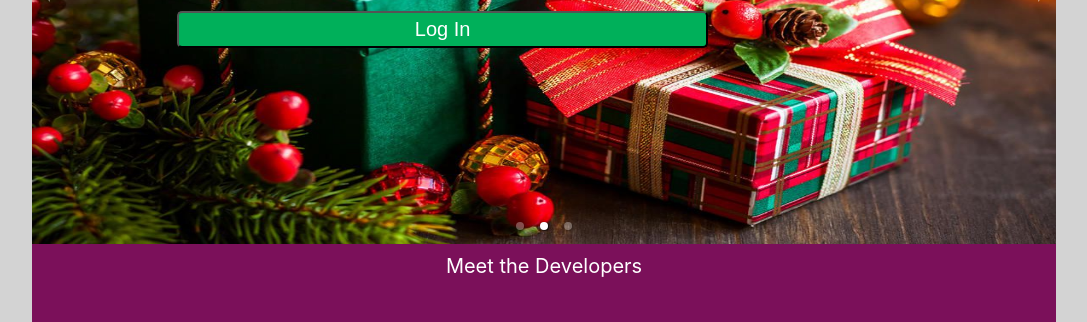
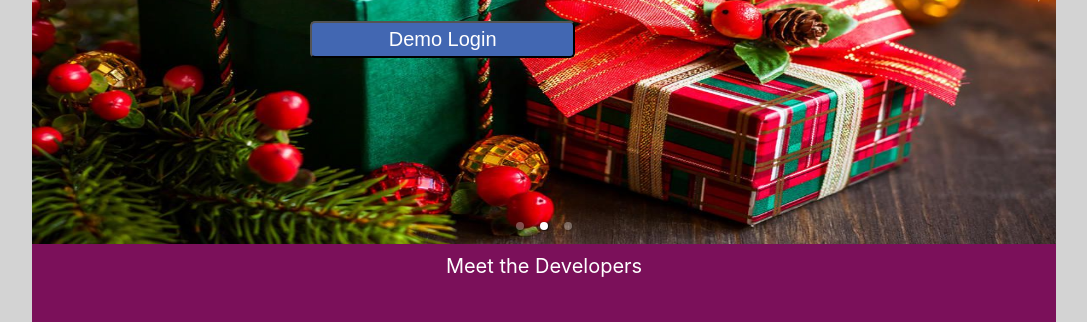
Before and after one commit to jork41989/ElephantSurprise, a React app in the folder client/: page / in a window 1280 px wide. Shown: the part 338-660 px from the top of the page, without its empty margins (96-1183 px from the left). Built offline with nearby package versions, Linux system fonts and the light colour scheme.

Commit message:
Demo button now on slider/css for that instance

```diff
--- a/client/src/components/splash/splash.css
+++ b/client/src/components/splash/splash.css
@@ -58,3 +58,8 @@
   color:white;
   font-size: 100px;
 }
+
+.slideDemo{
+  width: 50%;
+  margin-left: 25%;
+}
--- a/client/src/components/splash/splash.js
+++ b/client/src/components/splash/splash.js
@@ -10,6 +10,7 @@ import channukahBG from '../../images/slide2.jpg'
 import officeBG from '../../images/slide3.jpeg'
 import christmasBG from '../../images/slide1.jpg'
 import otherBG from '../../images/Other.jpg'
+import DemoLogin from '../auth/demo_login'
 import "./splash.css"
 const { IS_LOGGED_IN } = Queries;
 
@@ -89,21 +90,21 @@ class Splash extends Component {
                       <img src={officeBG} className="HomeImg" />
                       <div className="sliderButtons">
                         <h1>Welcome to Elephant Surprise</h1>
-                          <button onClick={() => this.setState({ modal: true, type: "login" })} className="authButton">Log In</button>
+                          <div className="slideDemo"><DemoLogin /></div>
                       </div>
                     </div>
                       <div>
                         <img src={christmasBG} className="HomeImg" />
                         <div className="sliderButtons">
                           <h1>Welcome to Elephant Surprise</h1>
-                          <button onClick={() => this.setState({ modal: true, type: "login" })} className="authButton">Log In</button>
+                          <div className="slideDemo"><DemoLogin /></div>
                         </div>
                       </div>
                       <div>
                         <img src={channukahBG} className="HomeImg" />
                         <div className="sliderButtons">
                           <h1>Welcome to Elephant Surprise</h1>
-                          <button onClick={() => this.setState({ modal: true, type: "login" })} className="authButton">Log In</button>
+                          <div className="slideDemo"><DemoLogin /></div>
                         </div>
                       </div>
                     </Carousel>
```
